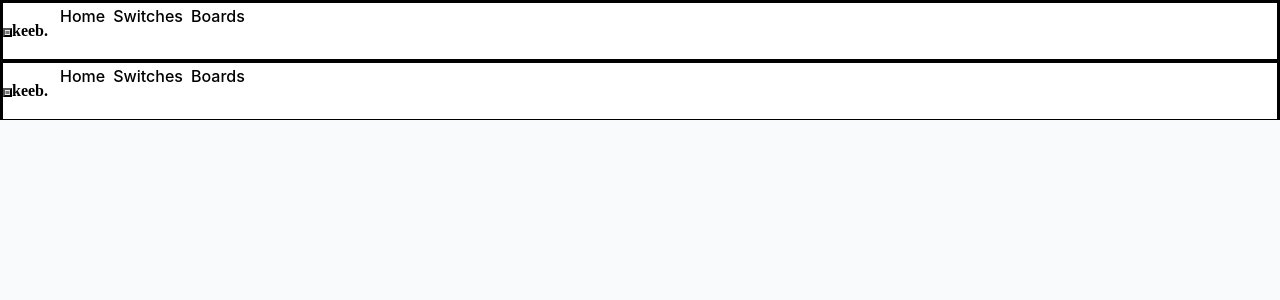
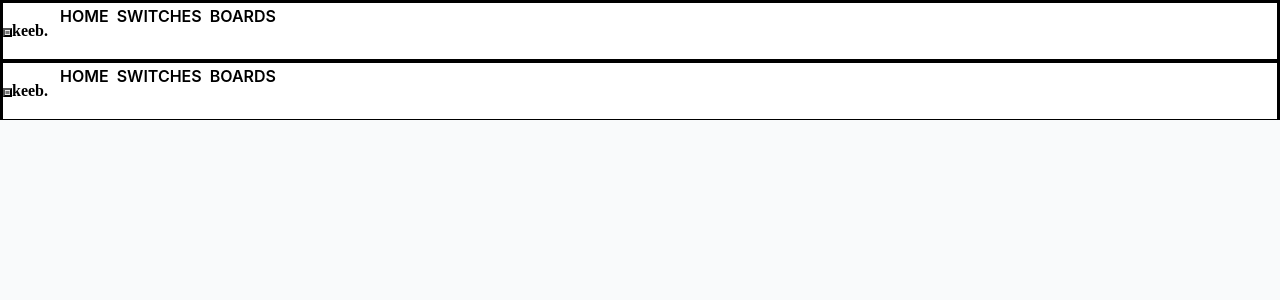
Before and after one commit to chunchun-dev/keeb, a Next.js app: page /components/Navbar in a window 1280 px wide. Shown: the top 300 px of the page. Built offline with nearby package versions, Linux system fonts and the light colour scheme.

Commit message:
Board detail page

```diff
--- a/pages/components/Navbar.js
+++ b/pages/components/Navbar.js
@@ -94,7 +94,7 @@ const DesktopNav = () => {
                     p={2}
                     href={navItem.href ?? '#'}
                     fontSize={'sm'}
-                    fontWeight={500}
+                    fontWeight={600}
                     color={linkColor}
                     _hover={{
                     textDecoration: 'none',
@@ -142,7 +142,7 @@ const DesktopSubNav = ({ label, href, subLabel }) => {
             <Text
                 transition={'all .3s ease'}
                 _groupHover={{ color: 'pink.400' }}
-                fontWeight={500}>
+                fontWeight={600}>
                 {label}
             </Text>
             <Text fontSize={'sm'}>{subLabel}</Text>
@@ -227,15 +227,15 @@ const MobileNavItem = ({ label, children, href }) => {
 
 const NAV_ITEMS = [
     {
-        label: 'Home',
+        label: 'HOME',
         href: '/'
     },
     {
-        label: 'Switches',
+        label: 'SWITCHES',
         href: '/switch',
     },
     {
-        label: 'Boards',
+        label: 'BOARDS',
         href: '/board',
     },
 ];
```
Also changed, not shown: pages/board/[slug].js (+47 -4 lines).
